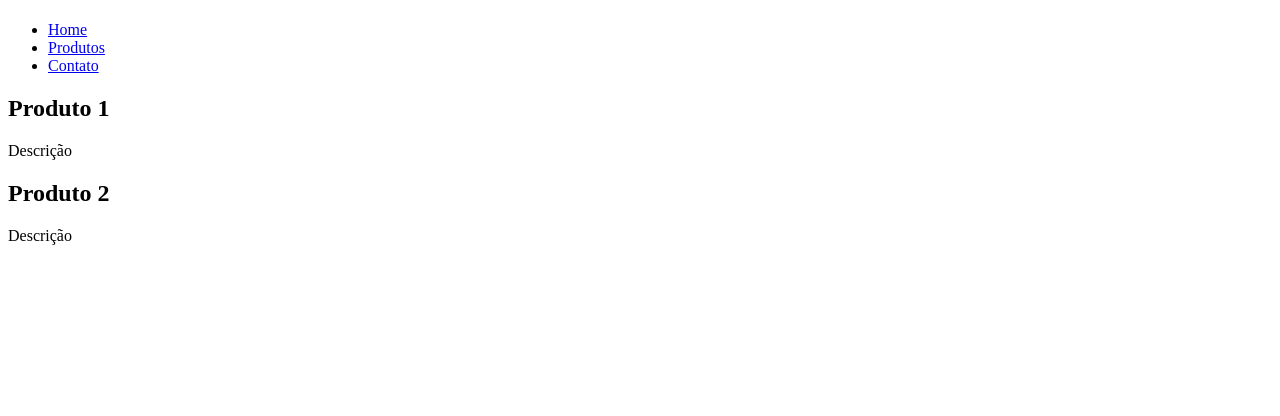
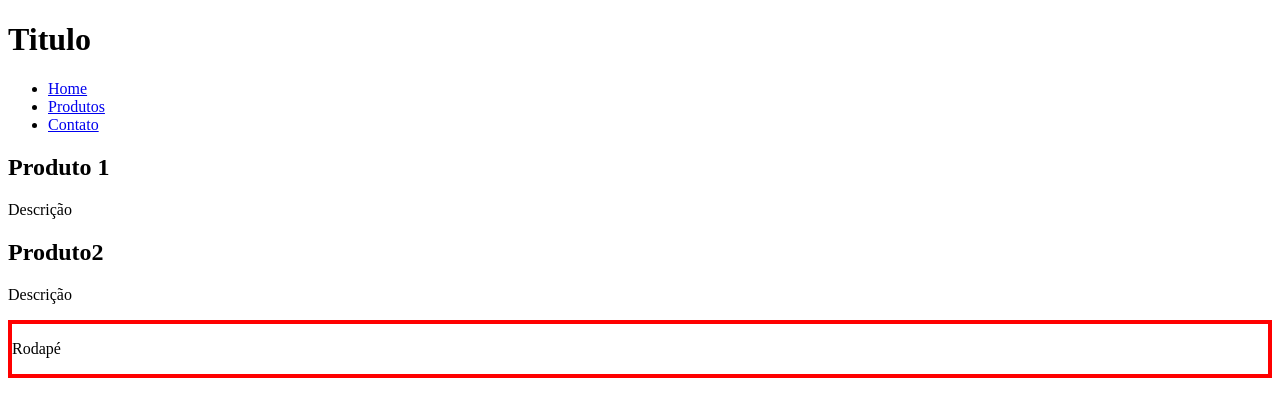
Before and after one commit to gabrielpaixaoz/udemy, a plain HTML site: page exercicios/DOM/index.html in a window 1280 px wide. Drawn offline with Linux system fonts and the light colour scheme.

Commit message:
daedea
daed

```diff
--- /dev/null
+++ b/exercicios/DOM/css/style.css
@@ -0,0 +1,3 @@
+footer{
+ border: 4px solid red;
+}
--- a/exercicios/DOM/index.html
+++ b/exercicios/DOM/index.html
@@ -4,10 +4,12 @@
     <meta charset="UTF-8">
     <meta name="viewport" content="width=x, initial-scale=1.0">
     <title>Document</title>
+    <link rel="stylesheet" href="css/style.css">
+    <script src="js/script.js" defer></script>
 </head>
 <body>
     <header>
-        <h1 id="title"></h1>
+        <h1 id="title">Titulo</h1>
         <nav>
             <ul>
                 <li><a href="#">Home</a></li>
@@ -21,9 +23,12 @@
             <h2>Produto 1</h2>
             <p>Descrição </p>
         <div class="product">
-            <h2>Produto 2</h2>
-            <p>Descrição </p>
+            <h2>Produto2</h2>
+            <p>Descrição</p>
         </div>
     </main>
+    <footer>
+        <p>Rodapé</p>
+    </footer>
 </body>
 </html>
```
Also changed, not shown: exercicios/DOM/js/script.js (added, +10 -0 lines).
